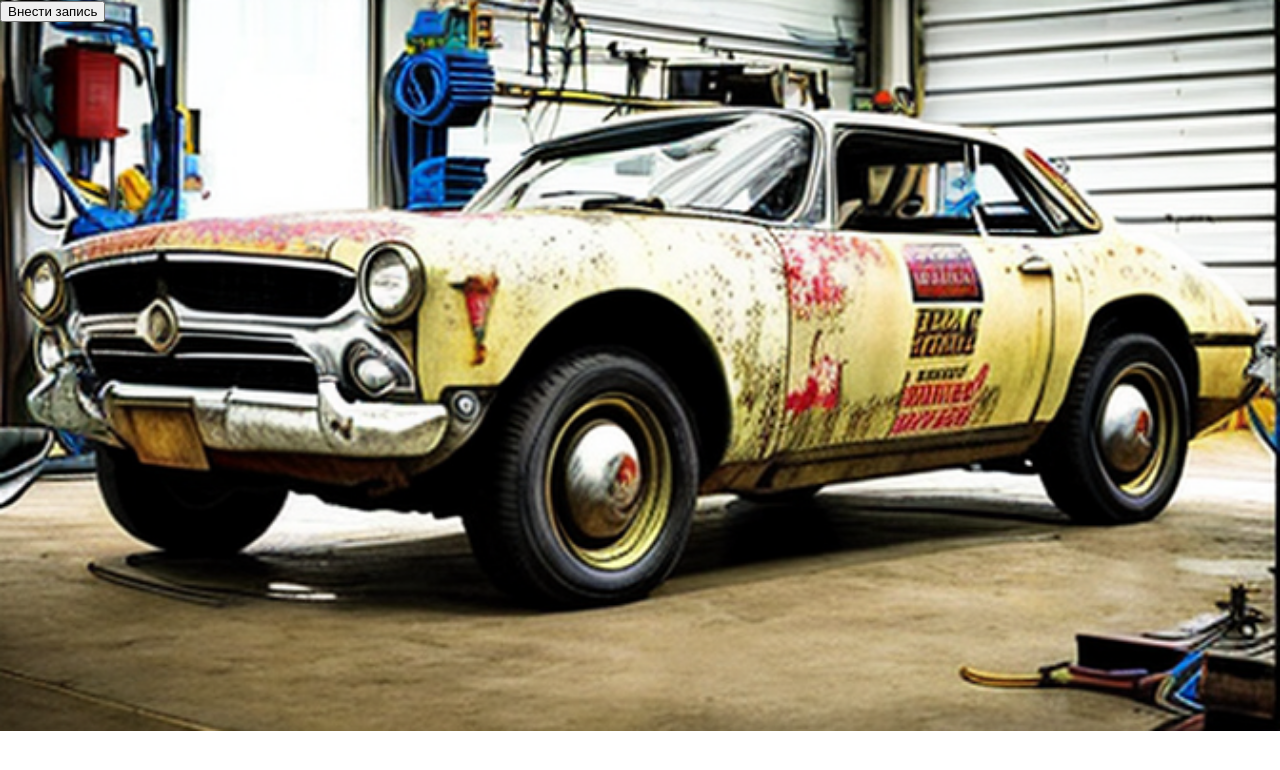
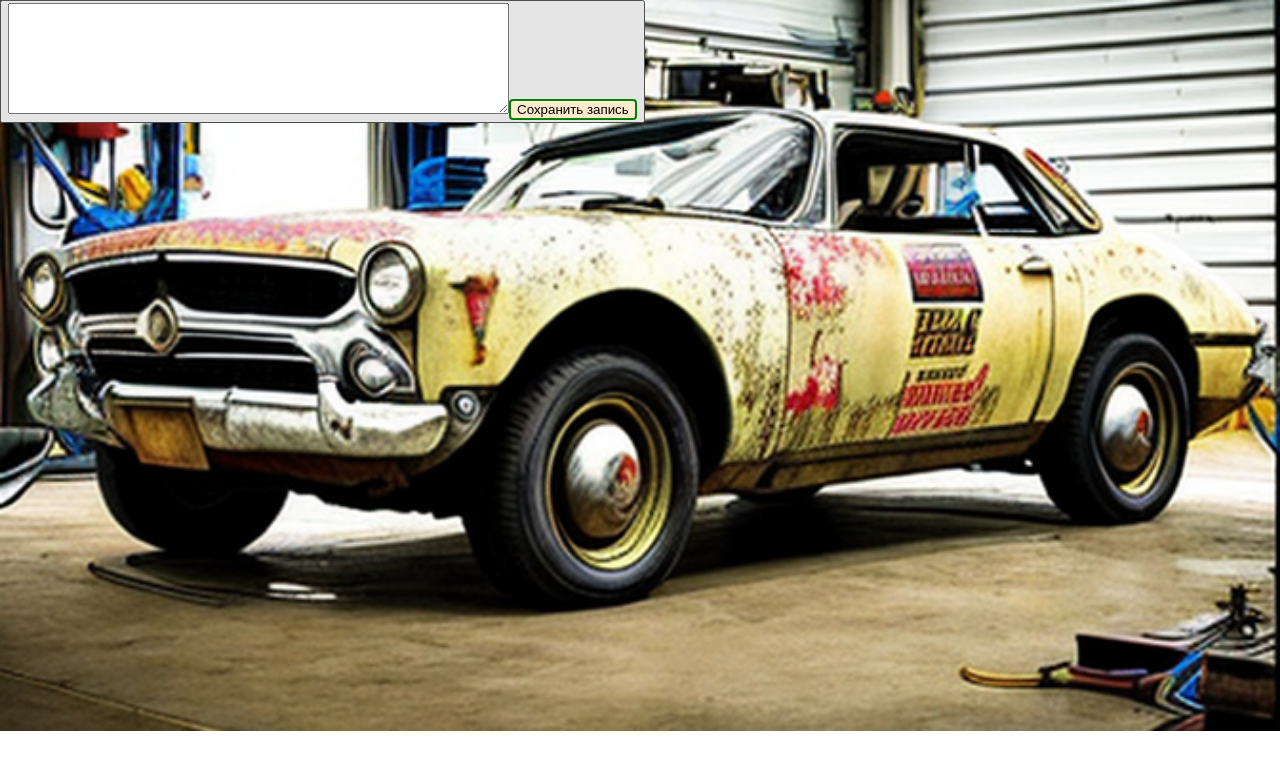
Before and after one commit to Andreyy2022/car-repair-notes, a React (Create React App) app in the folder my-app/: page / in a window 1280 px wide. Both pictures are taken after a click on the button "Внести запись". Shown: the top 770 px of the page. Built offline with nearby package versions, Linux system fonts and the light colour scheme.

Commit message:
0.1.18-2

```diff
--- a/my-app/src/Components/NoteComponents/Notes.js
+++ b/my-app/src/Components/NoteComponents/Notes.js
@@ -5,6 +5,7 @@ import './styles.css';
 function Notes() {
     let [note, setNote] = useState('');
     let [notes, setNotes] = useState(localStorage.getItem('notes') ? JSON.parse(localStorage.getItem('notes')) : []);
+    let [doNote, setDoNote] = useState(false);
 
     function showNote(str) {
         let res = '';
@@ -26,6 +27,7 @@ function Notes() {
         setNotes( JSON.parse(localStorage.getItem('notes')) );
 
         setNote('');
+        setDoNote(false);
     }
 
     function showHideStr(id) {
@@ -56,19 +58,21 @@ function Notes() {
         )
     );
 
-    function inputNote() {
-        let inpAndBut = <>
+//    function inputNote() {
+        let inpAndBut = <div>
             <textarea cols={60} rows={7} value={note} onChange={(event) => setNote(event.target.value)} />
             <button className="saveNote" onClick={saveClearNote}>Сохранить запись</button>
-        </>
-        return inpAndBut;
+        </div>
+//        return inpAndBut;
+//    }
+
+    function changeDoNote() {
+        setDoNote(true);
     }
 
     return (
         <div>
-
-
-            <button className="inpNote" onClick={() => inputNote()}>Внести запись</button>
+            <button className="inpNote" onClick={changeDoNote}>{doNote ? inpAndBut : 'Внести запись'}</button>
             <div>
                 {listNotes}
             </div>
```
